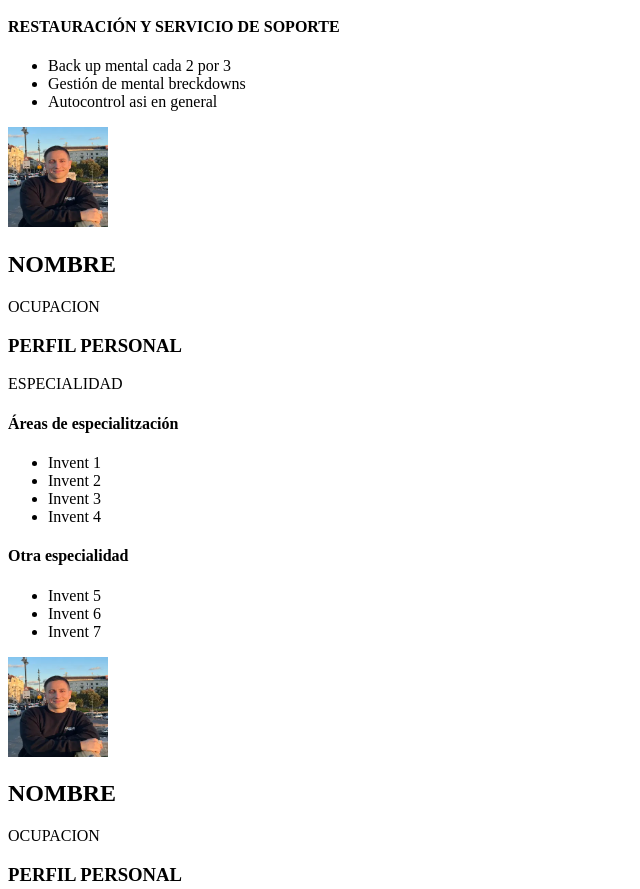
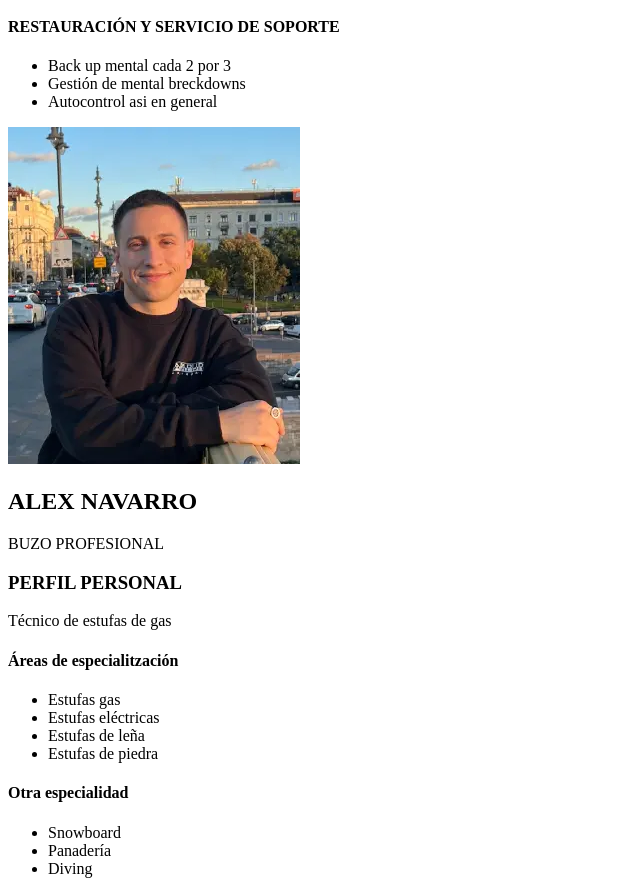
Before and after one commit to lfilella97/202301-w1ch2-lluis-filella-alex-navarro-sergi-fontal, a website: page src/nuestros_CV.html in a window 1280 px wide. Shown: the part 570-1459 px from the top of the page, without its empty margins (0-640 px from the left). Drawn offline with Linux system fonts and the light colour scheme.

Commit message:
img size modification in files

```diff
--- a/src/nuestros_CV.html
+++ b/src/nuestros_CV.html
@@ -51,28 +51,28 @@
     </div>
     <div>
       <section>
-        <img src="./img/alex-cv.webp" alt="" width=100 height=100>
-        <h2>NOMBRE</h2>
-        <p>OCUPACION</p>
+        <img src="./img/alex-cv.webp" alt="" width=292 height=337>
+        <h2>ALEX NAVARRO</h2>
+        <p>BUZO PROFESIONAL</p>
       </section>
       <Section>
         <h3>PERFIL PERSONAL</h3>
-        <p>ESPECIALIDAD</p>
+        <p>Técnico de estufas de gas</p>
         <article>
           <h4>Áreas de especialitzación</h4>
           <ul>
-            <li>Invent 1 </li>
-            <li>Invent 2</li>
-            <li>Invent 3</li>
-            <li>Invent 4</li>
+            <li>Estufas gas</li>
+            <li>Estufas eléctricas</li>
+            <li>Estufas de leña</li>
+            <li>Estufas de piedra</li>
           </ul>
         </article>
         <article>
           <h4>Otra especialidad</h4>
           <ul>
-            <li>Invent 5</li>
-            <li>Invent 6</li>
-            <li>Invent 7</li>
+            <li>Snowboard</li>
+            <li>Panadería</li>
+            <li>Diving</li>
           </ul>
         </article>
       </Section>
```
Also changed, not shown: src/quienes_somos.html (+1 -1 lines).
